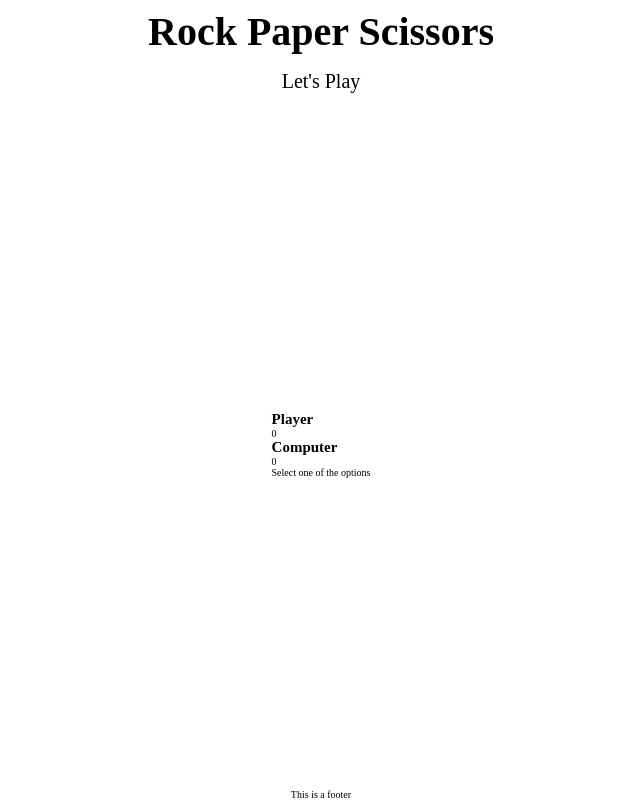
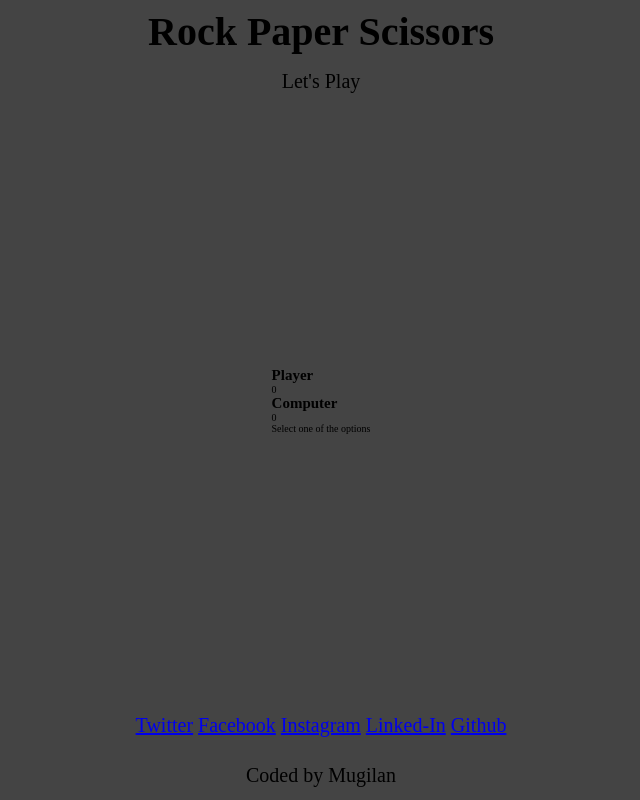
Before and after one commit to Mugilan-Codes/rock-paper-scissors, a website built with webpack: page src/template.html in a window 1280 px wide. Shown: the whole page, without its empty margins (319-959 px from the left). Built offline with nearby package versions, Linux system fonts and the light colour scheme.

Commit message:
Footer Area

```diff
--- a/src/main.scss
+++ b/src/main.scss
@@ -1,3 +1,5 @@
+$primary: #444444;
+
 * {
   margin: 0;
   padding: 0;
@@ -8,6 +10,7 @@ html {
   font-size: 10px;
   width: 100%;
   height: 100%;
+  background: $primary;
 
   body {
     width: inherit;
@@ -33,4 +36,14 @@ html {
     align-items: center;
     font-size: 2rem;
   }
+
+  footer {
+    font-size: 2rem;
+    height: 10rem;
+    width: 100%;
+    display: flex;
+    flex-direction: column;
+    justify-content: space-around;
+    align-items: center;
+  }
 }
--- a/src/template.html
+++ b/src/template.html
@@ -31,7 +31,39 @@
       </section>
 
       <footer>
-        <p>This is a footer</p>
+        <div class="social-links">
+          <a
+            href="https://twitter.com/MugilanCodes"
+            class="link"
+            target="_blank"
+            >Twitter</a
+          >
+          <a
+            href="https://www.facebook.com/mugilancodes"
+            class="link"
+            target="_blank"
+            >Facebook</a
+          >
+          <a
+            href="https://www.instagram.com/mugilancodes/"
+            class="link"
+            target="_blank"
+            >Instagram</a
+          >
+          <a
+            href="https://www.linkedin.com/in/mugilan-codes/"
+            class="link"
+            target="_blank"
+            >Linked-In</a
+          >
+          <a
+            href="https://github.com/Mugilan-Codes"
+            class="link"
+            target="_blank"
+            >Github</a
+          >
+        </div>
+        <p>Coded by Mugilan</p>
       </footer>
     </main>
   </body>
```
